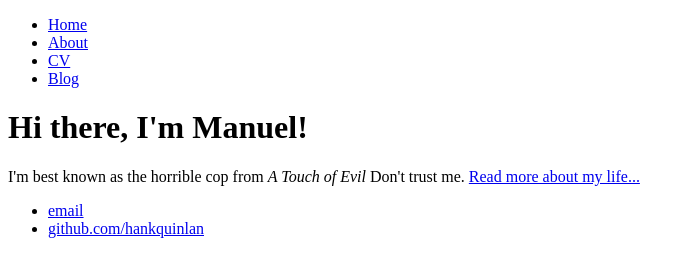
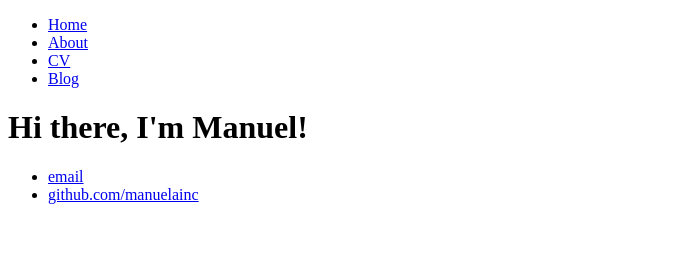
Before and after one commit to manuelainc/manuelainc.github.io, a plain HTML site: page index.html in a window 1280 px wide. Shown: the whole page, without its empty margins (0-695 px from the left). Drawn offline with Linux system fonts and the light colour scheme.

Commit message:
Update index.html

```diff
--- a/index.html
+++ b/index.html
@@ -15,13 +15,13 @@
 		<div class="container">
     		<div class="blurb">
         		<h1>Hi there, I'm Manuel!</h1>
-				<p>I'm best known as the horrible cop from <em>A Touch of Evil</em> Don't trust me. <a href="/about">Read more about my life...</a></p>
+				<p></p>
     		</div><!-- /.blurb -->
 		</div><!-- /.container -->
 		<footer>
     		<ul>
         		<li><a href="mailto:manuelainc@gmail.com">email</a></li>
-        		<li><a href="https://github.com/manuelainc">github.com/hankquinlan</a></li>
+        		<li><a href="https://github.com/manuelainc">github.com/manuelainc</a></li>
 			</ul>
 		</footer>
 	</body>
```
